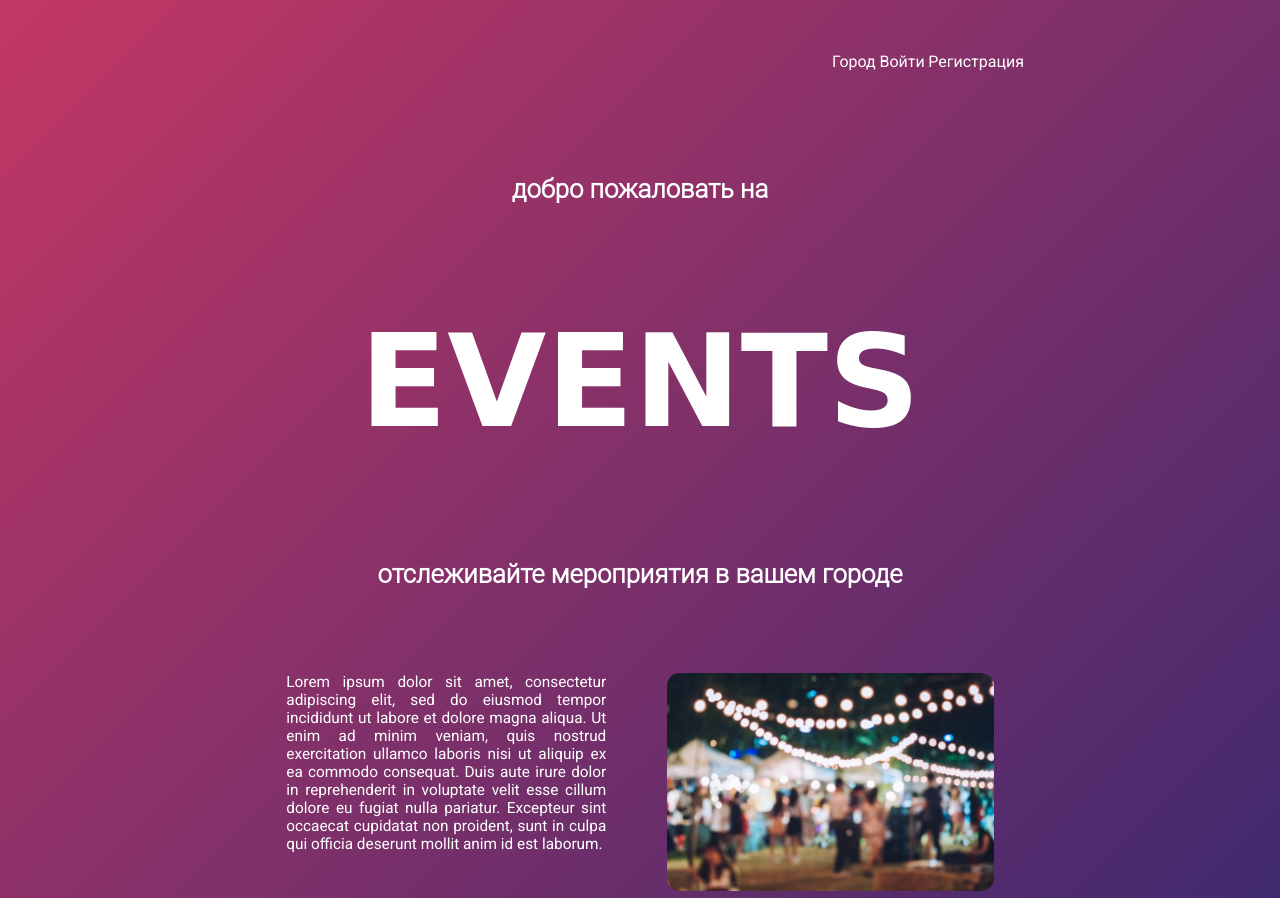
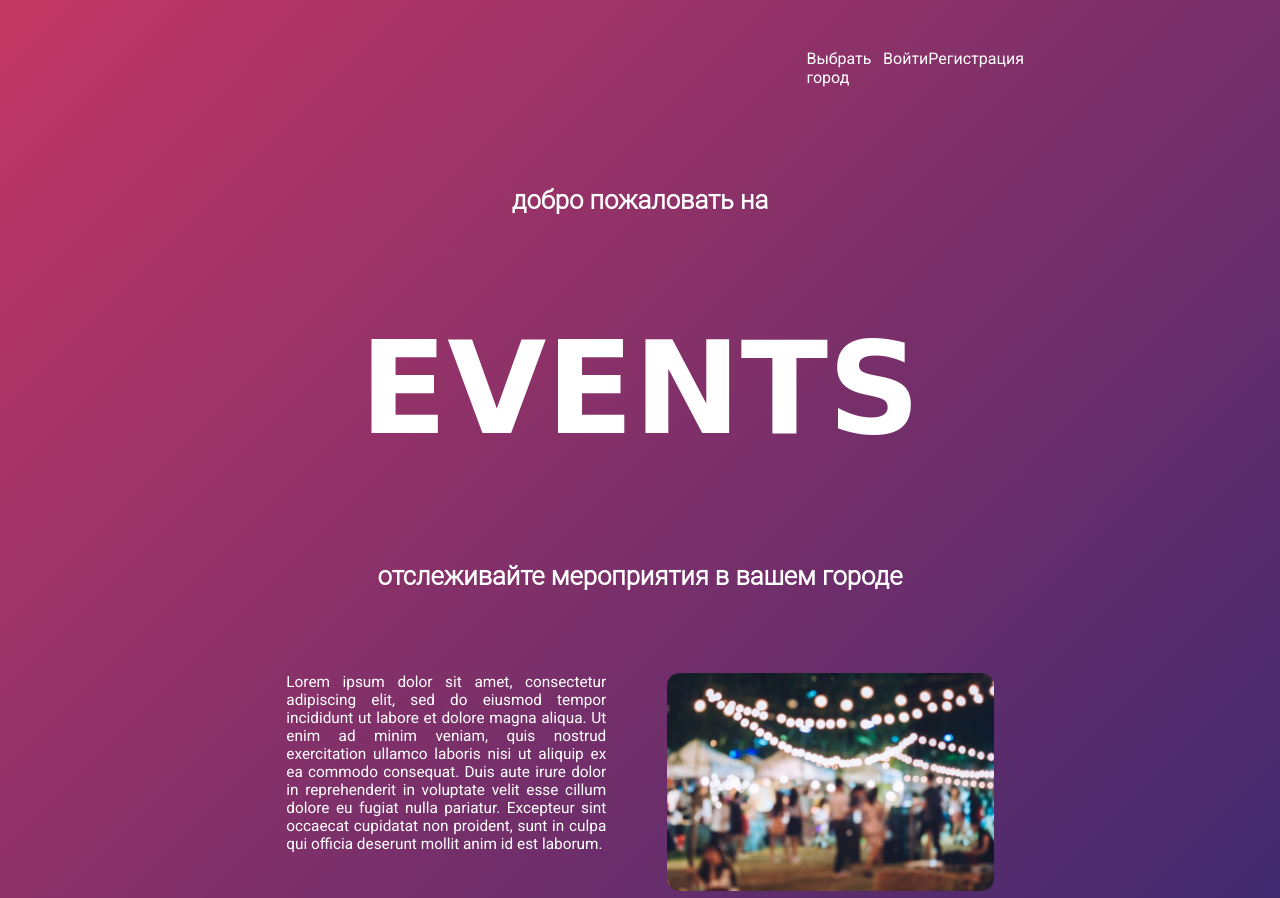
Before and after one commit to Un1c0re/web-2023, a plain HTML site: page index.html in a window 1280 px wide. Shown: the top 898 px of the page. Drawn offline with Linux system fonts and the light colour scheme; a web font is replaced by a local one.

Commit message:
add some changes

```diff
--- a/css/style.css
+++ b/css/style.css
@@ -30,7 +30,7 @@ header {
 }
 
 .nav {
-    width: 15vw;
+    width: 17vw;
     align-self: flex-end;
     display: flex;
     justify-content: space-between;
--- a/index.html
+++ b/index.html
@@ -9,7 +9,7 @@
     <div class="container">
         <header>
             <div class="nav">
-                <a href="#">Город</a>
+                <a href="#">Выбрать город</a>
                 <a href="#">Войти</a>
                 <a href="#">Регистрация</a>
             </div>
```
